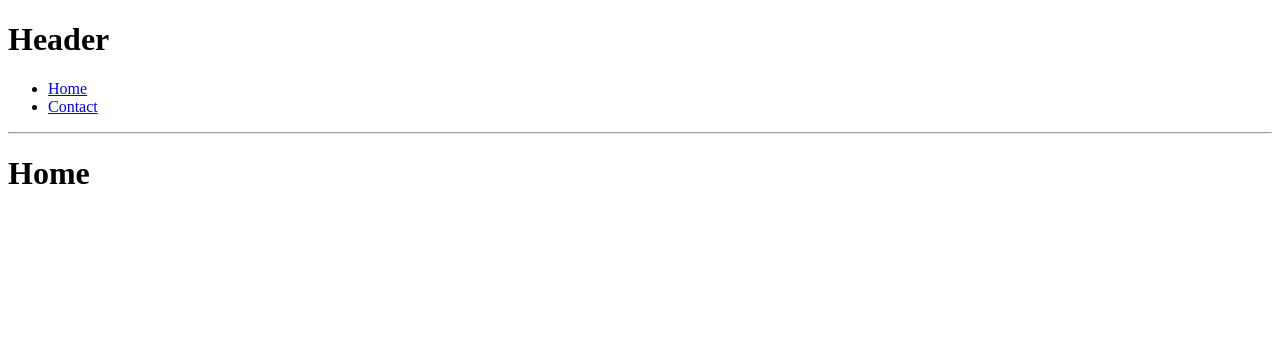
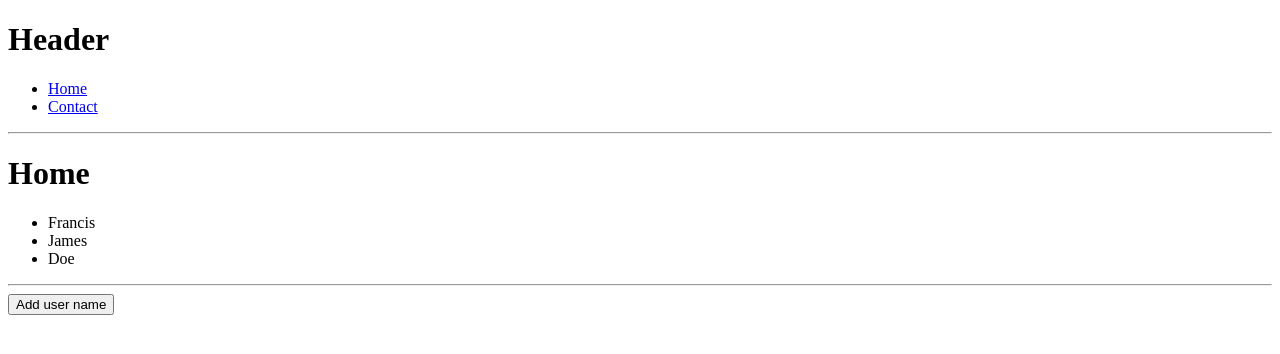
Before and after one commit to thebigdavec/NUXT-UDMY-The-basics, a Nuxt app: page / in a window 1280 px wide. Shown: the top 354 px of the page. Built offline with nearby package versions, Linux system fonts and the light colour scheme.

Commit message:
18-Composables
18-Composables

```diff
--- /dev/null
+++ b/app/composables/getUsers.js
@@ -0,0 +1,16 @@
+import { ref } from 'vue'
+
+export const getUsers = (args) =>{
+    const loader = ref(false);
+    const names = ref(['Francis','James','Doe'])
+
+    const addUser = () => {
+        loader.value = true;
+        setTimeout(()=>{
+            names.value.push(args)
+            loader.value = false;
+        },2000)
+    }
+
+    return { loader, names, addUser }
+}
--- a/app/pages/index.vue
+++ b/app/pages/index.vue
@@ -1,3 +1,18 @@
 <template>
     <h1>Home</h1>
+    <ul v-if="!users.loader.value">
+        <li v-for="user in users.names.value" :key="user">
+            {{  user }}
+        </li>
+    </ul>
+    <div v-else>Loading...</div>
+    <hr/>
+    <button @click="users.addUser">
+        Add user name
+    </button>
+
 </template>
+
+<script setup>
+    const users = getUsers('Miles')
+</script>
```
